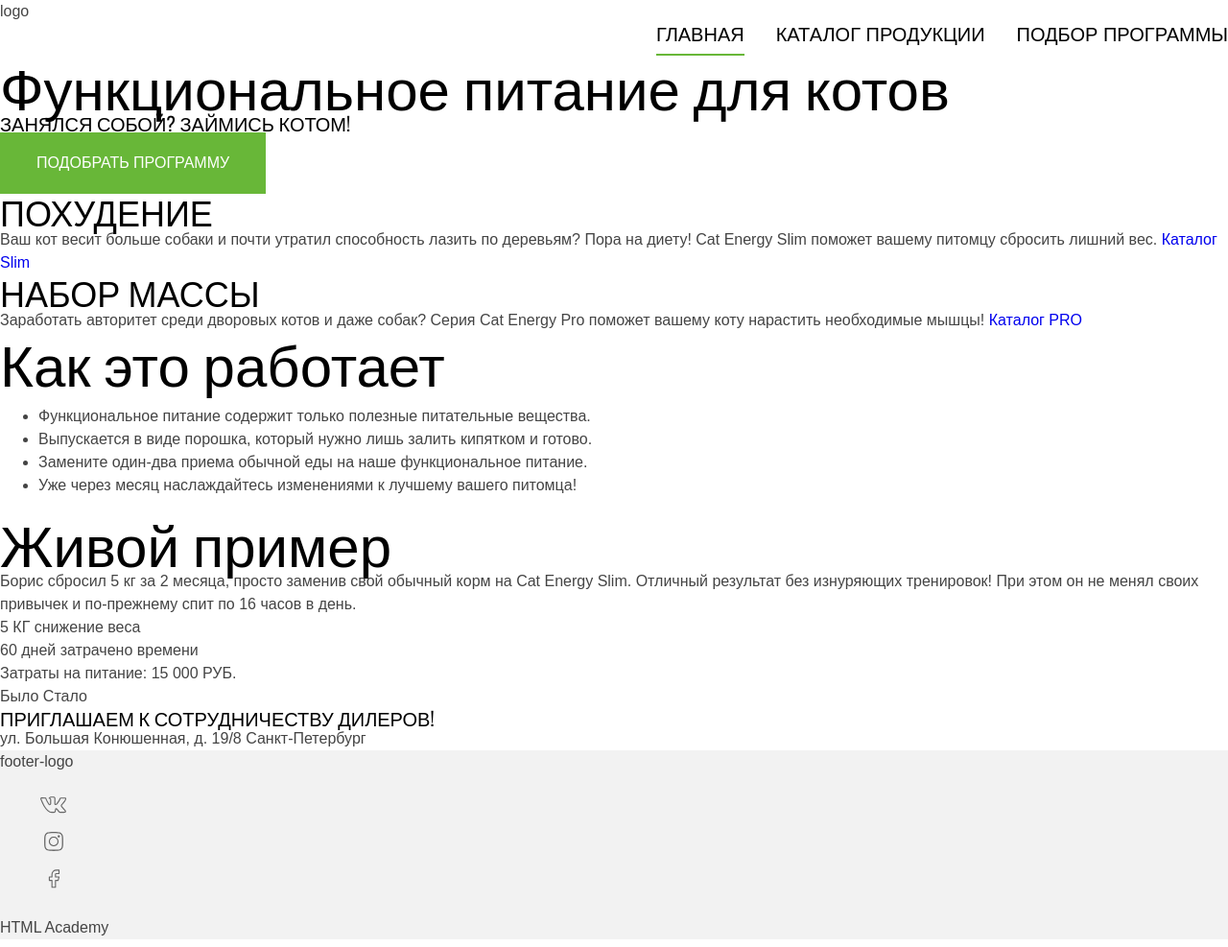
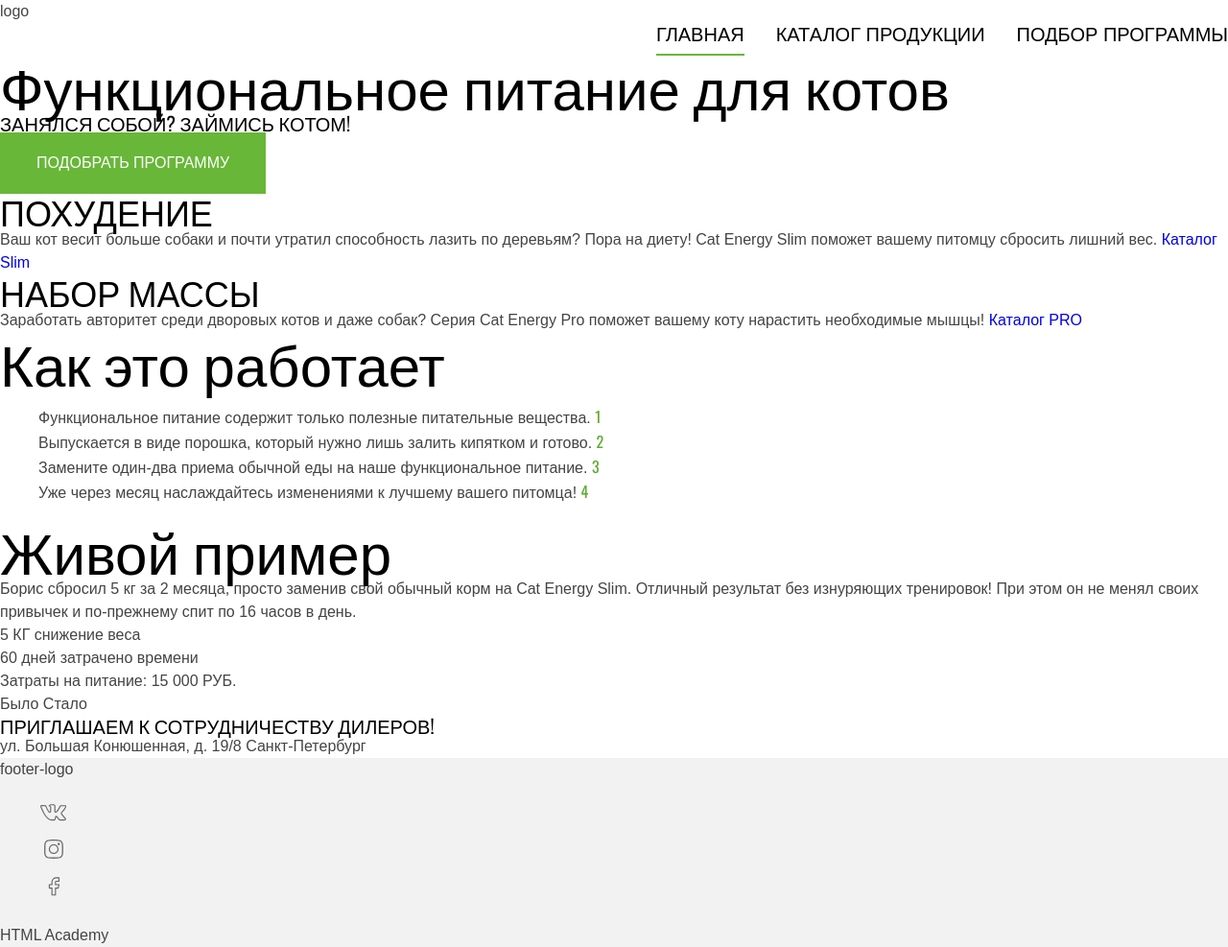
Before and after one commit to SGolomzin/layout__CatEnergy, a plain HTML site: page index.html in a window 1280 px wide. Shown: the whole page at 96% size. Drawn offline with nearby package versions, Linux system fonts and the light colour scheme.

Commit message:
Add features group counter & upload more icons

```diff
--- a/css/style.css
+++ b/css/style.css
@@ -132,6 +132,18 @@
   text-decoration: none;
 }
 
+.features__group {
+  list-style: none;
+  counter-reset: feature;
+}
+
+.features__item::after {
+  color: var(--color-basic-green-2);
+  font-family: var(--font-primary);
+  content: counter(feature);
+  counter-increment: feature;
+}
+
 .main-footer {
   background-color: var(--color-basic-grey);
 }
```
Also changed, not shown: public/cat-pro.svg (added), public/cat-slim.svg (added), public/icon_alarm.svg (added), public/icon_eat.svg (added), public/icon_leaf.svg (added), public/icon_tub.svg (added).
